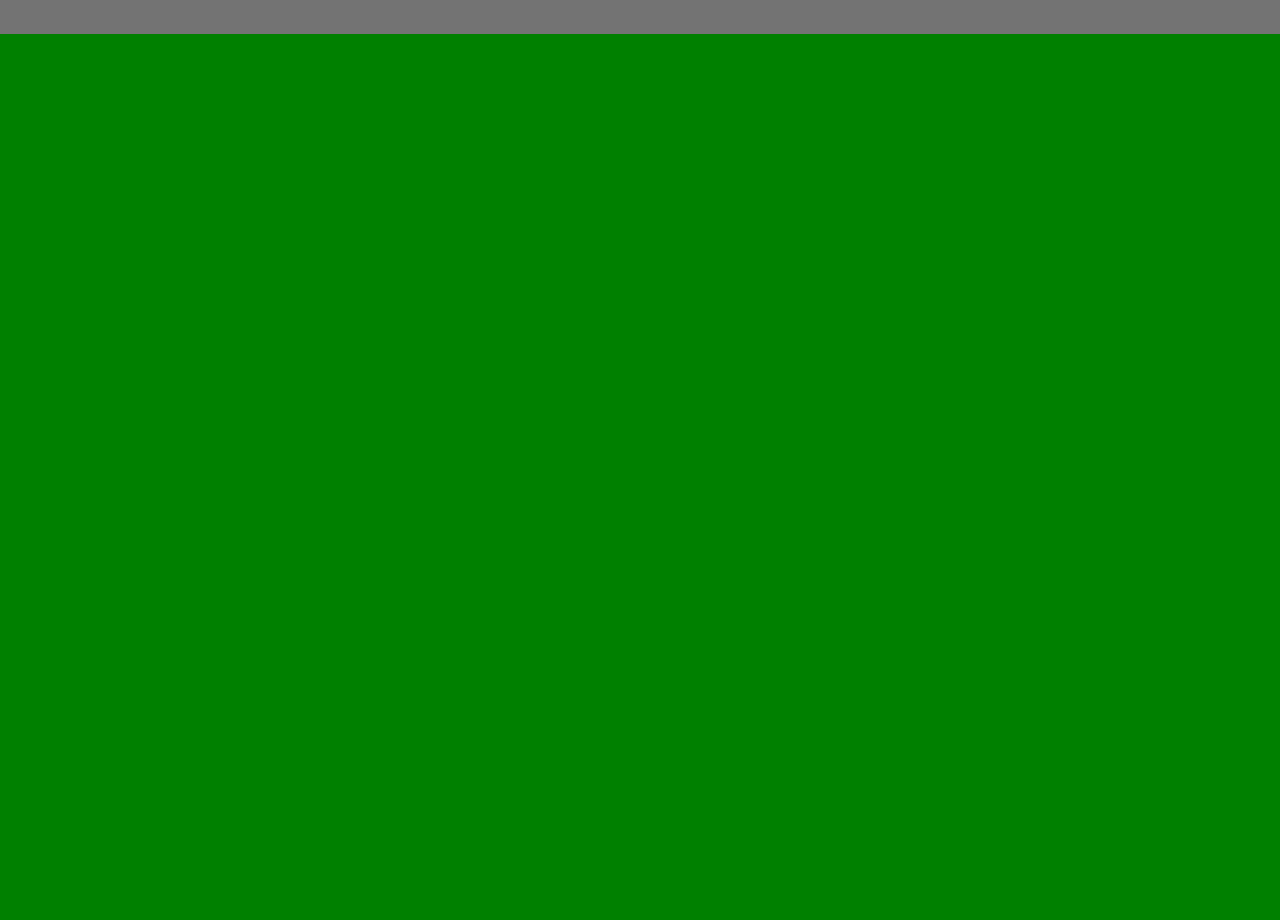
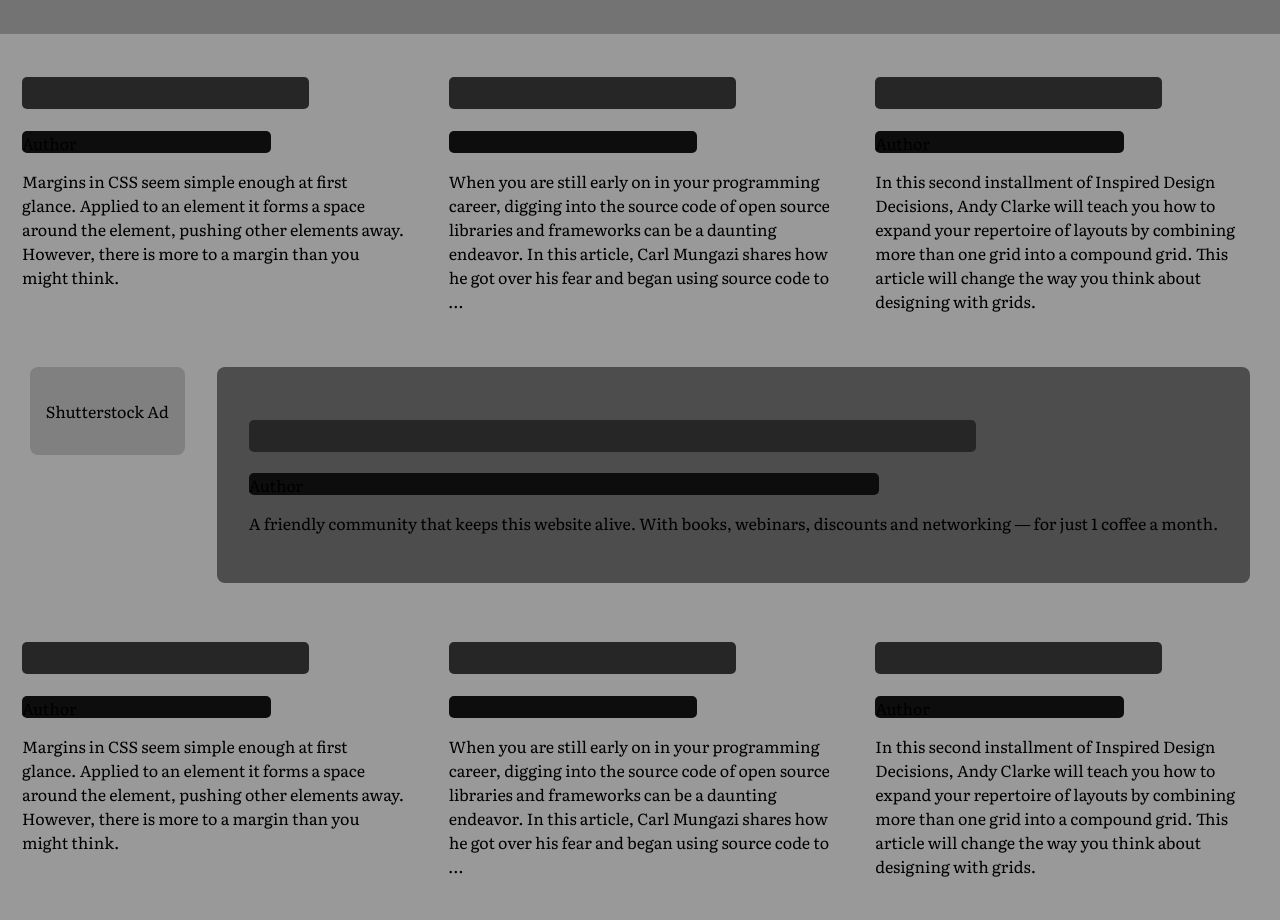
Before and after one commit to BenjaminGarza/Design-Teardown, a plain HTML site: page Index.html in a window 1280 px wide. Shown: the part 1340-2260 px from the top of the page. Drawn offline with Linux system fonts and the light colour scheme.

Commit message:
Add more sections

```diff
--- a/Index.html
+++ b/Index.html
@@ -66,15 +66,81 @@
                 </div>
             </div>
         </div>
-        <div></div>
-        <div></div>
-        <div></div>
-        <div></div>
-        <div></div>
-        <div></div>
-        <div></div>
-        <div></div>
-        <div></div>
+        <div class="more-articles">
+            <div class="sub-content">
+                <div>
+                    <h4 class="article-title"></h4>
+                    <div class="main-article-author">Author</div>
+                    <p>Margins in CSS seem simple enough at first glance. Applied to an element it forms a space around
+                        the element, pushing other elements away. However, there is more to a margin than you might
+                        think.</p>
+                </div>
+            </div>
+            <div class="sub-content">
+                <div>
+                    <h4 class="article-title"></h4>
+                    <div class="main-article-author"></div>
+                    <p>When you are still early on in your programming career, digging into the source code of open
+                        source libraries and frameworks can be a daunting endeavor. In this article, Carl Mungazi shares
+                        how he got over his fear and began using source code to …</p>
+                </div>
+            </div>
+            <div class="sub-content">
+                <div>
+                    <h4 class="article-title"></h4>
+                    <div class="main-article-author">Author</div>
+                    <p>In this second installment of Inspired Design Decisions, Andy Clarke will teach you how to
+                        expand
+                        your repertoire of layouts by combining more than one grid into a compound grid. This
+                        article
+                        will change the way you think about designing with grids.</p>
+                </div>
+            </div>
+        </div>
+        <div class="promo">
+            <div class="promo-sub-content promo-sub-content-small">
+                <p>Shutterstock Ad</p>
+            </div>
+            <div class="promo-sub-content promo-sub-content-big">
+                <div>
+                    <h4 class="article-title"></h4>
+                    <div class="main-article-author">Author</div>
+                    <p>A friendly community that keeps this website alive. With books, webinars, discounts and
+                        networking — for just 1 coffee a month.</p>
+                </div>
+            </div>
+        </div>
+        <div class="more-articles">
+            <div class="sub-content">
+                <div>
+                    <h4 class="article-title"></h4>
+                    <div class="main-article-author">Author</div>
+                    <p>Margins in CSS seem simple enough at first glance. Applied to an element it forms a space around
+                        the element, pushing other elements away. However, there is more to a margin than you might
+                        think.</p>
+                </div>
+            </div>
+            <div class="sub-content">
+                <div>
+                    <h4 class="article-title"></h4>
+                    <div class="main-article-author"></div>
+                    <p>When you are still early on in your programming career, digging into the source code of open
+                        source libraries and frameworks can be a daunting endeavor. In this article, Carl Mungazi shares
+                        how he got over his fear and began using source code to …</p>
+                </div>
+            </div>
+            <div class="sub-content">
+                <div>
+                    <h4 class="article-title"></h4>
+                    <div class="main-article-author">Author</div>
+                    <p>In this second installment of Inspired Design Decisions, Andy Clarke will teach you how to
+                        expand
+                        your repertoire of layouts by combining more than one grid into a compound grid. This
+                        article
+                        will change the way you think about designing with grids.</p>
+                </div>
+            </div>
+        </div>
     </main>
     <footer>
 
--- a/Main.css
+++ b/Main.css
@@ -1,37 +1,48 @@
-html{
+html {
   font-family: 'Literata', serif;
 }
 body {
-  background-color: green;
+  background-color: hsl(0, 0%, 60%);
   height: 10416px;
   margin: 0;
 }
-body nav{
+body nav {
   display: flex;
   justify-content: center;
   align-items: center;
 }
-body nav ul{
+body nav ul {
   list-style: none;
   display: flex;
   justify-content: space-evenly;
   flex-grow: 3;
+  background-color: hsl(0, 0%, 35%);
+  padding: 16px 8px;
+  border-radius: 8px;
+  text-align: center;
 }
-body nav li{
-padding: auto;
+body nav li {
+  padding: auto;
 }
-body nav div{
+body nav div {
   padding: 10%;
 }
-.main-content {
+.main-content,
+.more-articles {
   display: flex;
   flex-wrap: wrap;
 }
 .main-article-author {
   border-radius: 5px;
-  width: 220px;
+  width: 65%;
   background-color: hsl(0, 0%, 5%);
-  height: 28px;
+  height: 22px;
+}
+.article-title {
+  border-radius: 5px;
+  width: 75%;
+  background-color: hsl(0, 0%, 15%);
+  height: 32px;
 }
 .main-article-categories {
   border-radius: 5px;
@@ -45,8 +56,30 @@ body nav div{
   align-items: center;
   box-sizing: border-box;
   width: 50%;
-  height: 100px;
-  background-color: blue;
+}
+.promo {
+  display: flex;
+  justify-content: center;
+  align-items: flex-start;
+}
+.promo-sub-content {
+  box-sizing: border-box;
+  margin: 16px;
+  border-radius: 8px;
+}
+.promo-sub-content-small {
+  padding: 16px;
+  background-color: hsl(0, 0%, 50%);
+}
+.promo-sub-content-big {
+  padding: 32px;
+  background-color: hsl(0, 0%, 30%);
+}
+.more-articles .sub-content {
+  align-items: flex-start;
+  width: 33.333%;
+  background-color: hsl(0, 0%, 60%);
+  padding: 22px;
 }
 .sub-content h2 {
   width: 180px;
@@ -98,8 +131,8 @@ background-color: red;
     width: 100%;
     height: 9%;
 } */
-@media only screen and (max-width: 600px){
-  body nav ul{
+@media only screen and (max-width: 600px) {
+  body nav ul {
     display: none;
   }
-  }
+}
```
Lines whose indentation alone changed are shown as unchanged.
